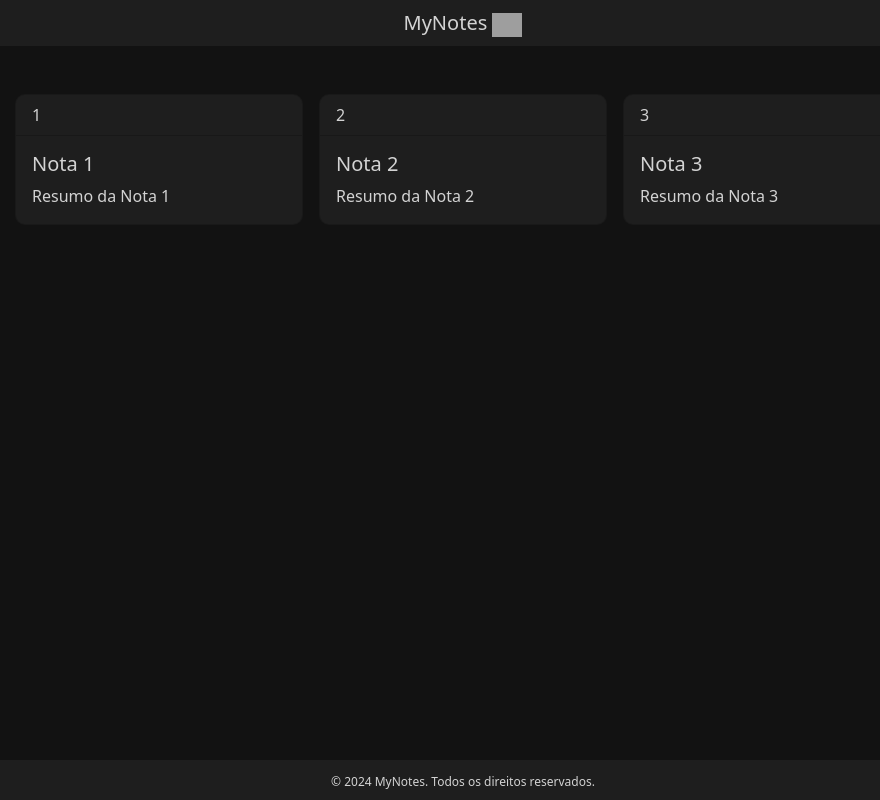
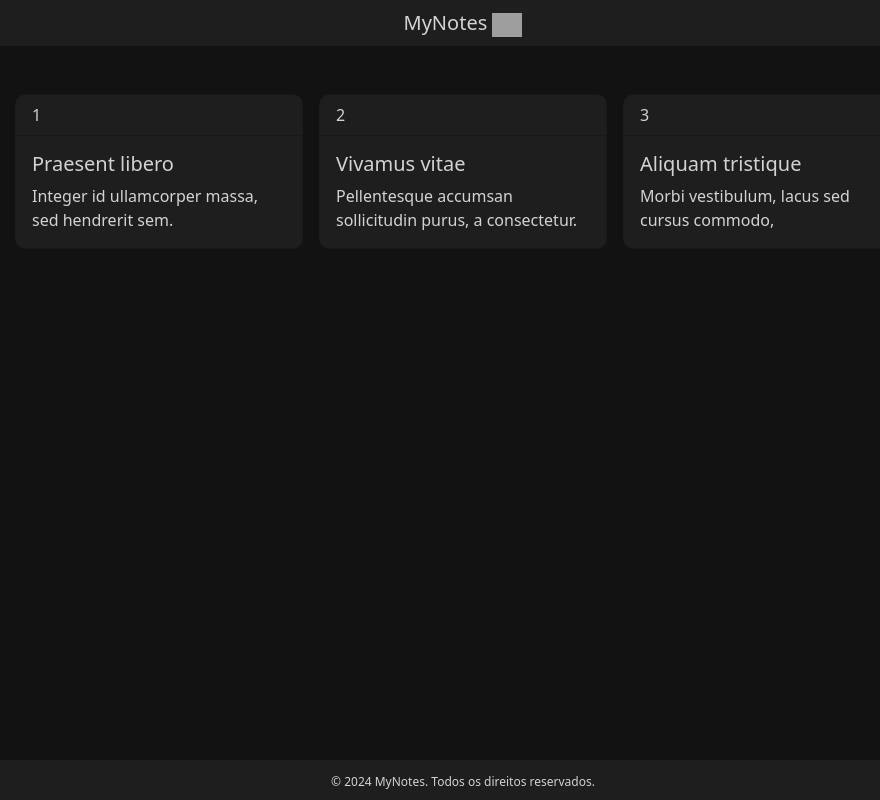
Before and after one commit to lucsdsm/tsi-2024.2-dwfe-av1, an Angular app in the folder mynotes/: page / in a window 1280 px wide. Shown: the whole page, without its empty margins (169-1049 px from the left). Built offline with nearby package versions, Linux system fonts and the light colour scheme; grey boxes are pictures that could not be loaded; a web font is replaced by a local one.

Commit message:
alteração nas notas padrões

```diff
--- a/mynotes/src/app/body/body.component.ts
+++ b/mynotes/src/app/body/body.component.ts
@@ -12,12 +12,8 @@ import { NgClass, NgFor } from '@angular/common';
 })
 export class BodyComponent {
   notes: Note[] = [
-    new Note('Nota 1', 'Resumo da Nota 1', 'Texto completo da Nota 1'),
-    new Note('Nota 2', 'Resumo da Nota 2', 'Texto completo da Nota 2'),
-    new Note('Nota 3', 'Resumo da Nota 3', 'Texto completo da Nota 3'),
+    new Note('Praesent libero', 'Integer id ullamcorper massa, sed hendrerit sem.', 'Texto completo da Nota 1'),
+    new Note('Vivamus vitae', 'Pellentesque accumsan sollicitudin purus, a consectetur.', 'Texto completo da Nota 2'),
+    new Note('Aliquam tristique', 'Morbi vestibulum, lacus sed cursus commodo,', 'Texto completo da Nota 3'),
   ];
-
-  constructor() {
-    console.log('Lista de notas:', this.notes); // Verifique se a lista está preenchida no console do navegador
-  }
 }
```
